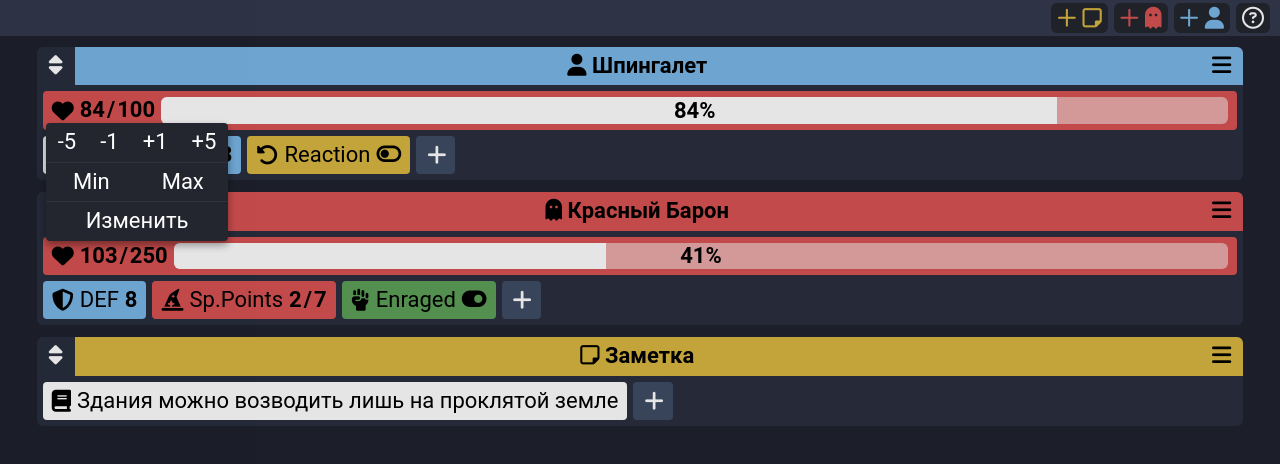
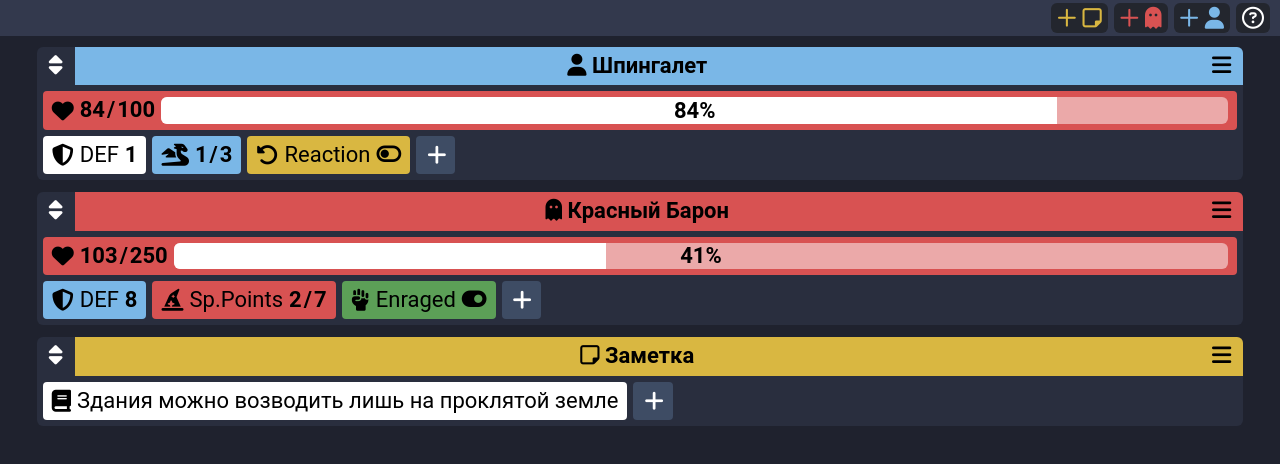
Before and after one commit to Ullus96/pathfinder-tracker, a Vue app: page / in a window 1280 px wide. Shown: the top 464 px of the page. Built offline with nearby package versions, Linux system fonts and the light colour scheme.

Commit message:
define on which side of screen was menu clicked

```diff
--- a/src/App.vue
+++ b/src/App.vue
@@ -161,6 +161,7 @@
       @removeCharacter="removeCharacter"
       @removeStat="removeStat"
       @editStat="editStat"
+      @openMenu="openMenu"
     ></character>
   </section>
 </template>
@@ -184,7 +185,7 @@ export default {
             type: "health",
             current: 84,
             max: 100,
-            isMenuShown: true,
+            isMenuShown: false,
           },
           {
             name: "DEF",
@@ -331,6 +332,14 @@ export default {
       statIdx: 0,
     });
 
+    // set pointers on currently active stat
+    function setPointers(payload) {
+      if (payload.charIdx || payload.charIdx === 0)
+        currentEditable.charIdx = payload.charIdx;
+      if (payload.statIdx || payload.statIdx === 0)
+        currentEditable.statIdx = payload.statIdx;
+    }
+
     // open modal window on clicked 'plus' or 'edit' btns
     function editStat(charIdx) {
       showModal.value = true;
@@ -380,6 +389,7 @@ export default {
     // then we remove certain stat from render
     function removeStat(payload) {
       characters[payload.charIdx].stats.splice(payload.statIdx, 1);
+      closeMenu();
     }
 
     // create an argument to tell us if type was switched to toggle
@@ -402,14 +412,30 @@ export default {
 
     // QUICK-MENU
 
-    let isMenuCoverShown = ref(true);
+    let isMenuCoverShown = ref(false);
+
+    function closeMenu() {
+      isMenuCoverShown.value = false;
+    }
 
     function closeMenuByClickOnCover() {
+      console.log(
+        `Меню закрыто на: ${currentEditable.charIdx},${currentEditable.statIdx}`
+      );
       characters[currentEditable.charIdx].stats[
         currentEditable.statIdx
       ].isMenuShown = false;
 
       isMenuCoverShown.value = false;
+    }
+
+    function openMenu(payload) {
+      setPointers(payload);
+      console.log(`Меню открыто на: ${payload.charIdx},${payload.statIdx}`);
+
+      characters[payload.charIdx].stats[payload.statIdx].isMenuShown = true;
+
+      isMenuCoverShown.value = true;
     }
 
     return {
@@ -424,7 +450,9 @@ export default {
       removeCharacter,
       removeStat,
       chooseType,
+      closeMenu,
       closeMenuByClickOnCover,
+      openMenu,
     };
   },
 };
--- a/src/components/Character.vue
+++ b/src/components/Character.vue
@@ -29,6 +29,7 @@
         :idx="idx"
         :stat="stat"
         @removeStat="removeStat"
+        @openMenu="openMenu"
       >
       </stat>
       <!-- end of single stat -->
@@ -46,7 +47,7 @@ import Stat from "./Stat.vue";
 export default {
   components: { Stat },
   props: ["data", "i"],
-  emits: ["removeCharacter", "removeStat", "addStat"],
+  emits: ["removeCharacter", "removeStat", "addStat", "openMenu"],
   setup(props, context) {
     function removeCharacter() {
       context.emit("removeCharacter", props.i);
@@ -59,14 +60,22 @@ export default {
       context.emit("removeStat", { charIdx: props.i, statIdx });
     }
 
+    // by clicking on plus, send index of current character to App
     function editStat() {
       context.emit("editStat", props.i);
+    }
+
+    // get index of stat and send it to App.vue
+    // and add a current character index
+    function openMenu(statIdx) {
+      context.emit("openMenu", { charIdx: props.i, statIdx });
     }
 
     return {
       removeCharacter,
       removeStat,
       editStat,
+      openMenu,
     };
   },
 };
--- a/src/components/Stat.vue
+++ b/src/components/Stat.vue
@@ -1,14 +1,21 @@
 <template>
   <!-- check if the stat block should be wide (if type is health) -->
   <div
-    @click="removeStat"
     class="stats__item"
     :class="[
       `bg-${stat.color}`,
       stat.type === 'health' ? 'stats__item--wide' : '',
     ]"
+    @click="
+      openMenu();
+      getMousePosition($event);
+    "
   >
-    <div class="menu" v-if="stat.isMenuShown">
+    <div
+      class="menu"
+      v-if="stat.isMenuShown"
+      :style="[isClickedOnRightSide ? 'right: 0.3rem' : 'left: 0.3rem']"
+    >
       <div class="menu__item">
         <div class="menu__counters">
           <div class="menu__counter menu__btn">-5</div>
@@ -27,6 +34,11 @@
 
       <div class="menu__item">
         <p class="menu__btn">Изменить</p>
+      </div>
+
+      <div class="menu__item">
+        <div class="menu__safe-space"></div>
+        <p class="menu__btn" @click="removeStat">Удалить 💀</p>
       </div>
     </div>
     <!-- icon and name -->
@@ -76,10 +88,10 @@
 </template>
 
 <script>
-import { computed } from "vue";
+import { computed, ref } from "vue";
 export default {
   props: ["stat", "idx"],
-  emits: ["removeStat"],
+  emits: ["removeStat", "openMenu"],
   setup(props, context) {
     const healthPercentage = computed(() => {
       return `${Math.floor((props.stat.current / props.stat.max) * 100)}%`;
@@ -90,9 +102,29 @@ export default {
       context.emit("removeStat", props.idx);
     }
 
+    // emit current idx to set isMenuShown of this stat to true
+    function openMenu() {
+      context.emit("openMenu", props.idx);
+    }
+
+    // create a boolean that defines a position of menu (left or right)
+    let isClickedOnRightSide = ref(false);
+
+    function getMousePosition(e) {
+      // check if mouse clicked on the right side of a page
+      if (e.pageX > window.innerWidth / 2) {
+        isClickedOnRightSide.value = true;
+      } else {
+        isClickedOnRightSide.value = false;
+      }
+    }
+
     return {
       healthPercentage,
+      isClickedOnRightSide,
       removeStat,
+      openMenu,
+      getMousePosition,
     };
   },
 };
--- a/src/css/main.css
+++ b/src/css/main.css
@@ -419,13 +419,12 @@ h6 {
   background-color: #23262e;
   color: #fff;
   border-radius: 0.4rem;
-  top: 3.2rem;
-  left: 0.3rem;
+  top: 3.3rem;
   z-index: 100;
   overflow: hidden;
   display: flex;
   flex-direction: column;
-  box-shadow: 0 0.4rem 0.8rem rgba(0, 0, 0, 0.4);
+  box-shadow: 0 0.6rem 1rem rgba(0, 0, 0, 0.6);
 }
 .menu__cover {
   position: absolute;
@@ -433,12 +432,25 @@ h6 {
   bottom: 0;
   left: 0;
   right: 0;
-  background-color: rgba(4, 4, 5, 0.1);
+  background-color: rgba(4, 4, 5, 0.2);
   z-index: 99;
 }
 .menu__item {
   text-align: center;
   display: block;
+}
+.menu__safe-space {
+  height: 2rem;
+  background-color: transparent;
+  opacity: 0.1;
+  background: repeating-linear-gradient(-45deg, #999999, #999999 5px, transparent 5px, transparent 10px);
+}
+.menu__item:last-child > .menu__btn {
+  background-color: #d85252;
+  transition: background-color 0.1s ease-in-out;
+}
+.menu__item:last-child > .menu__btn:hover {
+  background-color: #c64e4e;
 }
 .menu__item:not(:last-child) {
   border-bottom: 1px solid rgba(153, 153, 153, 0.1);
--- a/src/sass/components/_menu.scss
+++ b/src/sass/components/_menu.scss
@@ -3,13 +3,12 @@
 	background-color: $color-bg-darkest;
 	color: $color-white;
 	border-radius: 0.4rem;
-	top: 3.2rem;
-	left: 0.3rem;
+	top: 3.3rem;
 	z-index: 100;
 	overflow: hidden;
 	display: flex;
 	flex-direction: column;
-	box-shadow: 0 0.4rem 0.8rem rgba($color-black, 0.4);
+	box-shadow: 0 0.6rem 1rem rgba($color-black, 0.6);
 
 	&__cover {
 		position: absolute;
@@ -17,13 +16,35 @@
 		bottom: 0;
 		left: 0;
 		right: 0;
-		background-color: rgba(mix($color-black, $color-bg-darkest, 90%), 0.1);
+		background-color: rgba(mix($color-black, $color-bg-darkest, 90%), 0.2);
 		z-index: 99;
 	}
 
 	&__item {
 		text-align: center;
 		display: block;
+	}
+
+	&__safe-space {
+		height: 2rem;
+		background-color: transparent;
+		opacity: 0.1;
+		background: repeating-linear-gradient(
+			-45deg,
+			mix($color-white, $color-black, 60%),
+			mix($color-white, $color-black, 60%) 5px,
+			transparent 5px,
+			transparent 10px
+		);
+	}
+
+	&__item:last-child > &__btn {
+		background-color: $color-red;
+		transition: background-color 0.1s ease-in-out;
+	}
+
+	&__item:last-child > &__btn:hover {
+		background-color: mix($color-red, $color-bg-darkest, 90%);
 	}
 
 	&__item:not(:last-child) {
```
Also changed, not shown: 1 other file (tests, documents, lock files or other folders).
